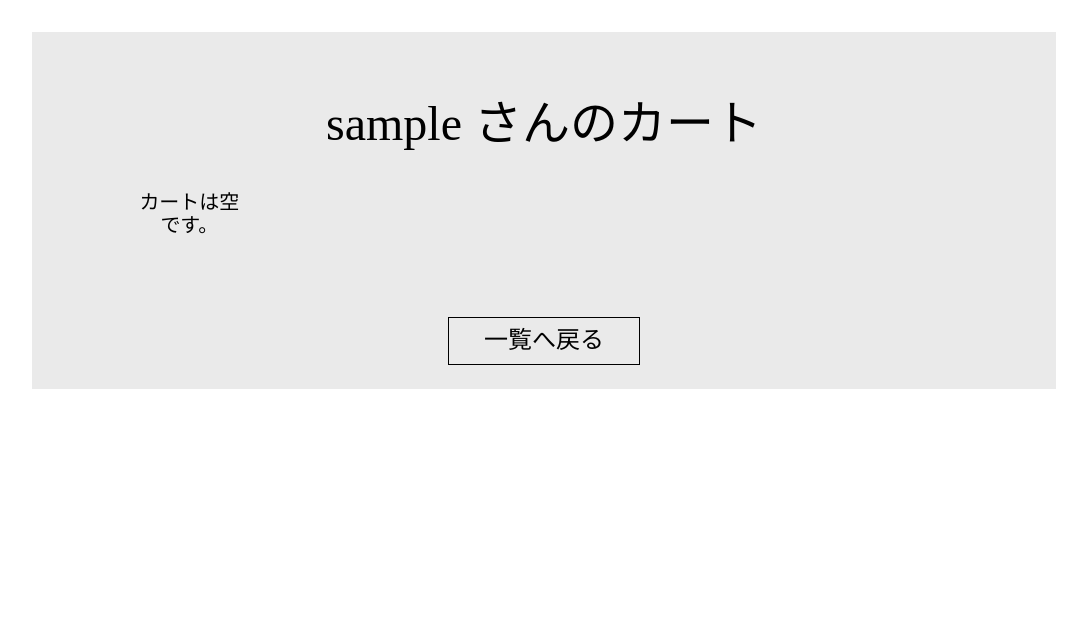
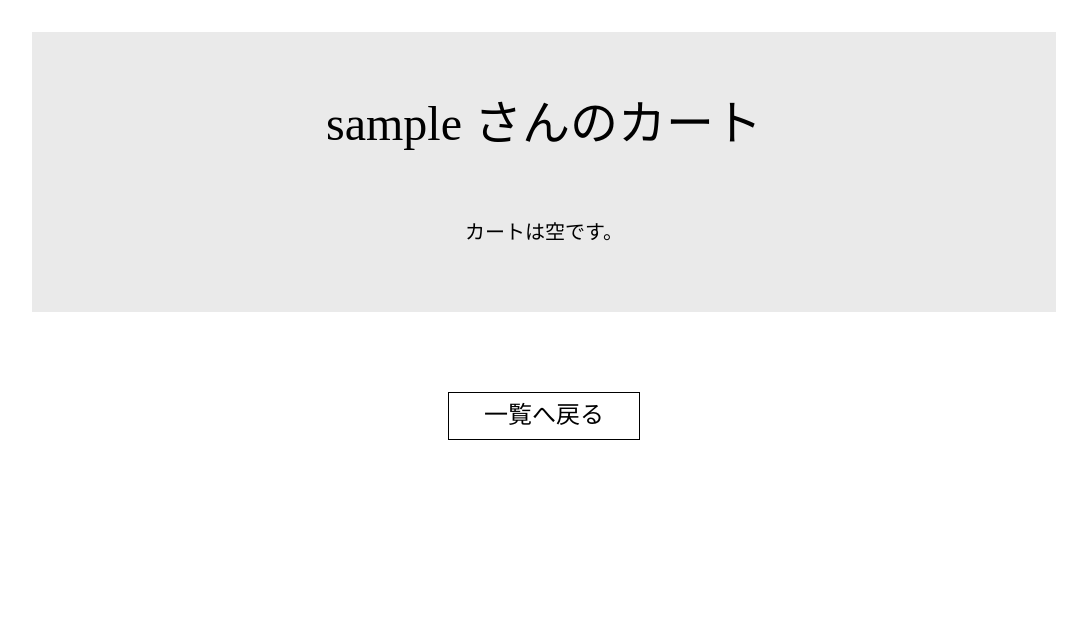
Before and after one commit to Koba-Sora/search, a Django app: page /cart/ in a window 1280 px wide. Shown: the part 48-677 px from the top of the page, without its empty margins (96-1183 px from the left). Run offline with Django 4.2, Linux system fonts and the light colour scheme; the visitor is signed in with stand-in values (Sample User, id 1); data that the repository does not hold is empty; parts of the project's set-up code (start-up, migrations or seed data) failed here and were passed over.

Commit message:
11301057

```diff
--- a/search_app/static/serch_app/css/like_and_cart.css
+++ b/search_app/static/serch_app/css/like_and_cart.css
@@ -3,6 +3,7 @@
     background-color: rgba(169, 169, 169, 0.238);
     margin: 10vh auto;
     padding: 5vw 4vw 3vh;
+    min-height: 35vh;
 
 }
 .pagename{
@@ -25,6 +26,10 @@ ul{
     gap: 3vh;
 }
 .empty_box{
+    position: absolute;
+    top: 30vh; /* 親要素の50%の位置 */
+    left: 50%; /* 親要素の50%の位置 */
+    transform: translate(-50%, -50%);
     width: 50%;
     text-align: center;
     align-items: center;
--- a/search_app/templates/cart_detail.html
+++ b/search_app/templates/cart_detail.html
@@ -55,8 +55,9 @@
             </div>
         {% endfor %}
     </ul>
-        <a class="empty_li" href="{% url 'search_app:search_view' %}">一覧へ戻る</a>
 </section>
+<a class="empty_li" href="{% url 'search_app:search_view' %}">一覧へ戻る</a>
+
 
 <script src="{% static 'js/cart_detail.js' %}"></script>
 {% endblock content %}
--- a/search_app/templates/like_detail.html
+++ b/search_app/templates/like_detail.html
@@ -38,13 +38,13 @@
 
             <div class="empty_box">
                 <p >お気に入りアイテムはありません。</p>
-
             </div>
 
         {% endfor %}
     </ul>
+</section>
         <a class="empty_li" href="{% url 'search_app:search_view' %}">一覧へ戻る</a>
-</section>
+
 <div id="notification-bar"></div>
 <script src="{% static '/js/detail.js' %}"></script>
 {% endblock content %}
```
